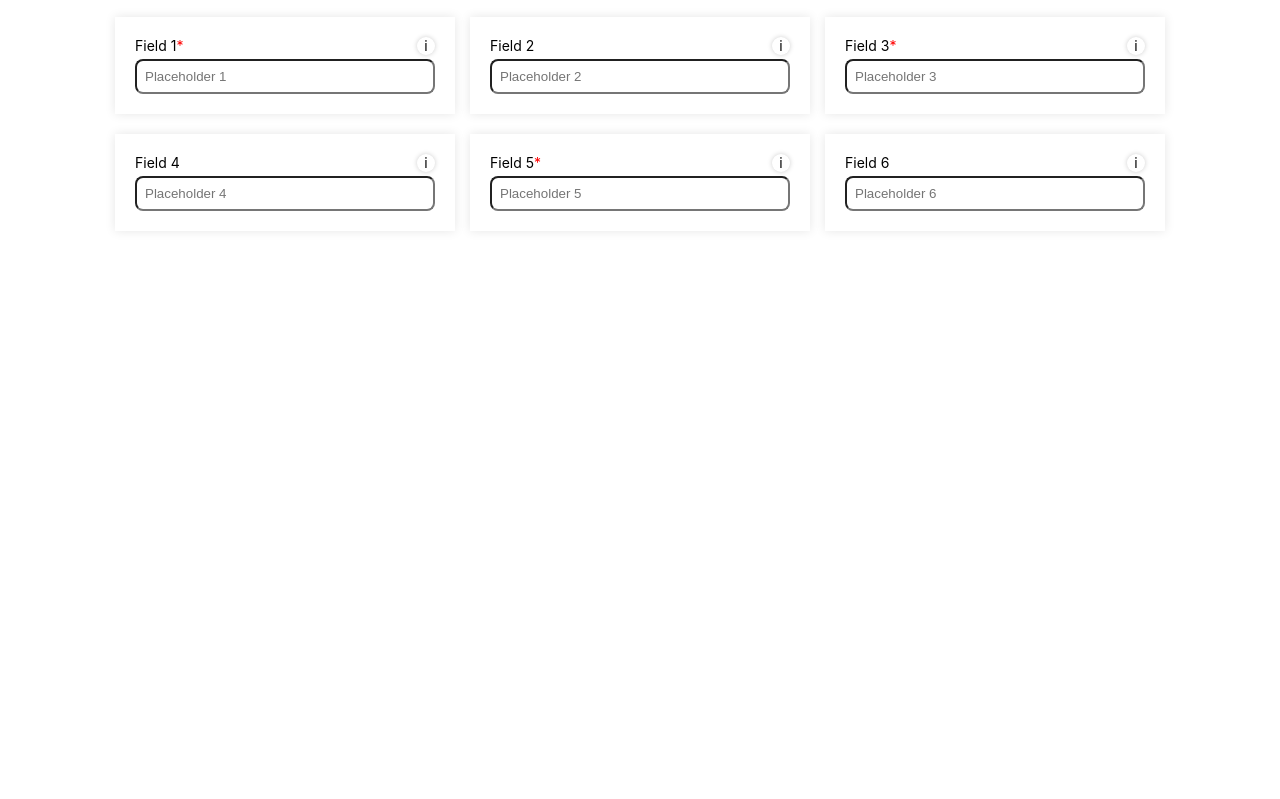
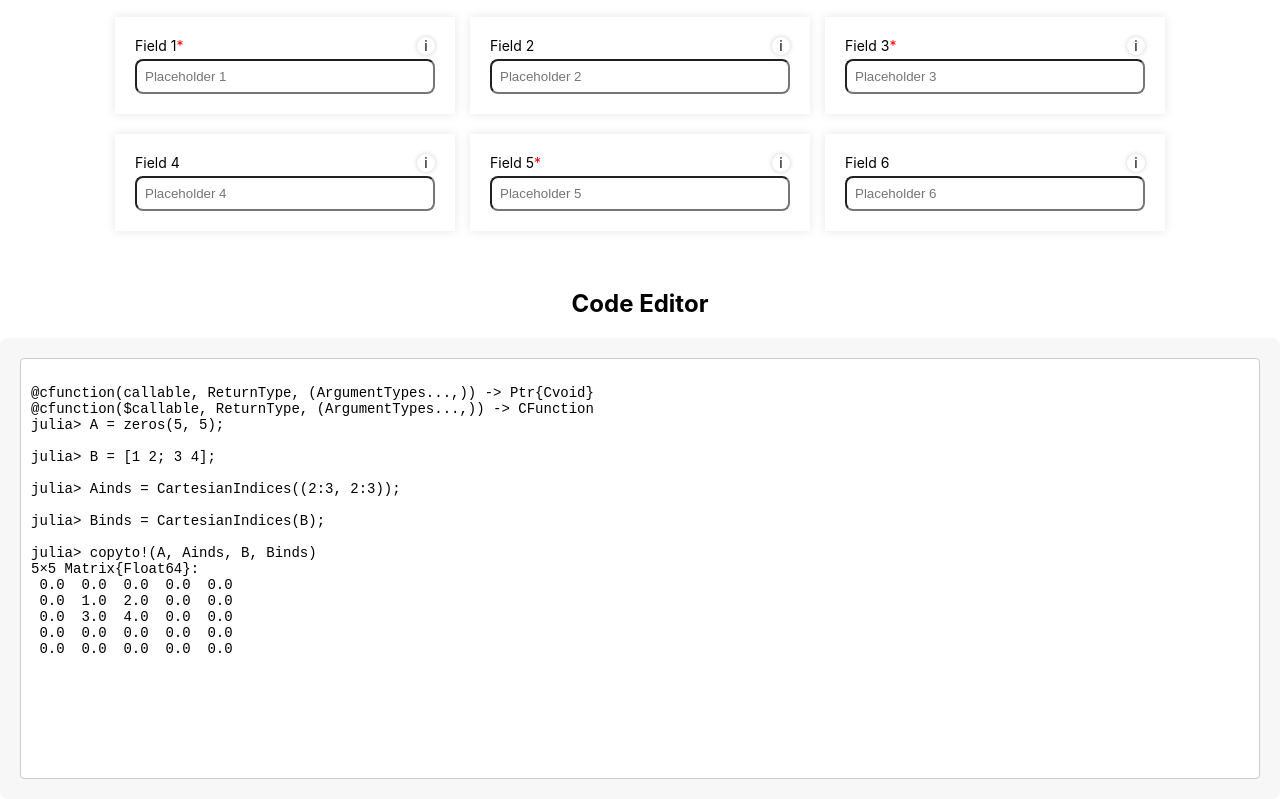
Before and after one commit to JanSteinhauer/SeniorDesignQuantumNanoElectronics, a React (Create React App) app in the folder FrontEnd/quantumnano/: page /visualization in a window 1280 px wide. Shown: the part 1103-1902 px from the top of the page. Before the commit the page ends 1352 px from the top, so only its background shows below. Built offline with nearby package versions, Linux system fonts and the light colour scheme.

Commit message:
added Code editor

```diff
--- /dev/null
+++ b/FrontEnd/quantumnano/src/component/CodeEditor.js
@@ -0,0 +1,62 @@
+import React, { useState, useEffect } from 'react';
+
+const CodeEditor = () => {
+    const initialCode = `
+@cfunction(callable, ReturnType, (ArgumentTypes...,)) -> Ptr{Cvoid}
+@cfunction($callable, ReturnType, (ArgumentTypes...,)) -> CFunction
+julia> A = zeros(5, 5);
+
+julia> B = [1 2; 3 4];
+
+julia> Ainds = CartesianIndices((2:3, 2:3));
+
+julia> Binds = CartesianIndices(B);
+
+julia> copyto!(A, Ainds, B, Binds)
+5×5 Matrix{Float64}:
+ 0.0  0.0  0.0  0.0  0.0
+ 0.0  1.0  2.0  0.0  0.0
+ 0.0  3.0  4.0  0.0  0.0
+ 0.0  0.0  0.0  0.0  0.0
+ 0.0  0.0  0.0  0.0  0.0
+`;
+const [code, setCode] = useState(initialCode);
+const [lines, setLines] = useState(computeLines(initialCode));
+
+function computeLines(text) {
+  return text.split('\n').length;
+}
+
+useEffect(() => {
+  setLines(computeLines(code));
+}, [code]);
+
+return (
+  <div style={{ display: 'flex', backgroundColor: '#f7f7f7', borderRadius: '8px', padding: '20px' }}>
+    {/* <div style={{ marginRight: '8px' }}>
+      {[...Array(lines)].map((_, idx) => (
+        <div key={idx} style={{ fontFamily: 'monospace', fontSize: '14px', padding: '8.5px 0' }}>{idx + 1}</div>
+      ))}
+    </div> */}
+    <textarea
+      value={code}
+      onChange={(e) => setCode(e.target.value)}
+      style={{
+        width: '100%',
+        height: `${lines * 21}px`,
+        fontFamily: 'monospace',
+        fontSize: '14px',
+        padding: '10px',
+        borderRadius: '4px',
+        border: '1px solid #ccc',
+        backgroundColor: '#fff',
+        whiteSpace: 'pre-wrap',
+        overflow: 'auto',
+        resize: 'none'
+      }}
+    />
+  </div>
+);
+}
+
+export default CodeEditor;
--- a/FrontEnd/quantumnano/src/pages/Visualization.js
+++ b/FrontEnd/quantumnano/src/pages/Visualization.js
@@ -4,6 +4,7 @@ import SearchBar from '../component/SearchBar';
 import FileDropIn from '../component/FildDropIn';
 import InputField from '../component/InputField';
 import InputFields from '../component/InputFields';
+import CodeEditor from '../component/CodeEditor';
 
 const Visualization = () => {
     return (
@@ -16,6 +17,9 @@ const Visualization = () => {
         <InputFields/>
         <h2>Input Parameters for Geometry</h2>
         <InputFields/>
+        <br></br>
+        <h2>Code Editor</h2>
+        <CodeEditor/>
       </div>
     );
   };
```
